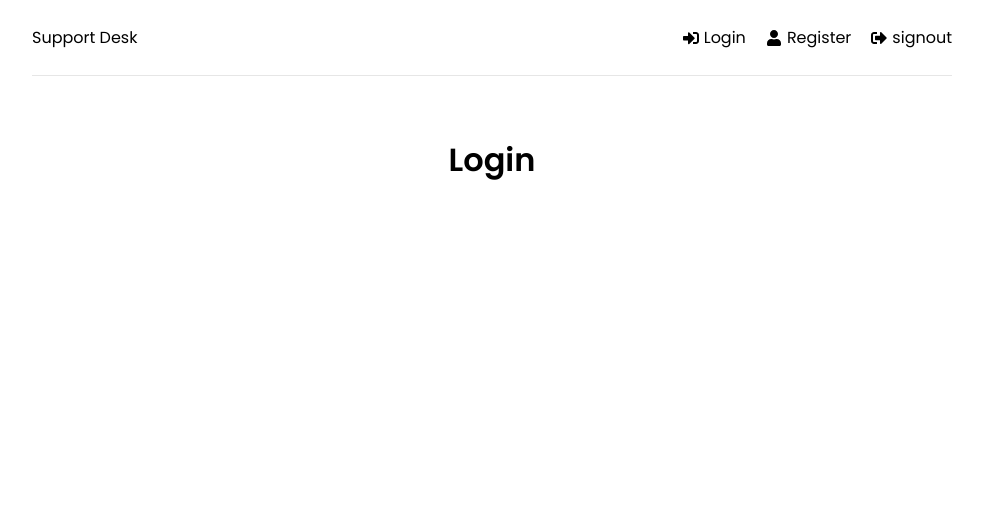
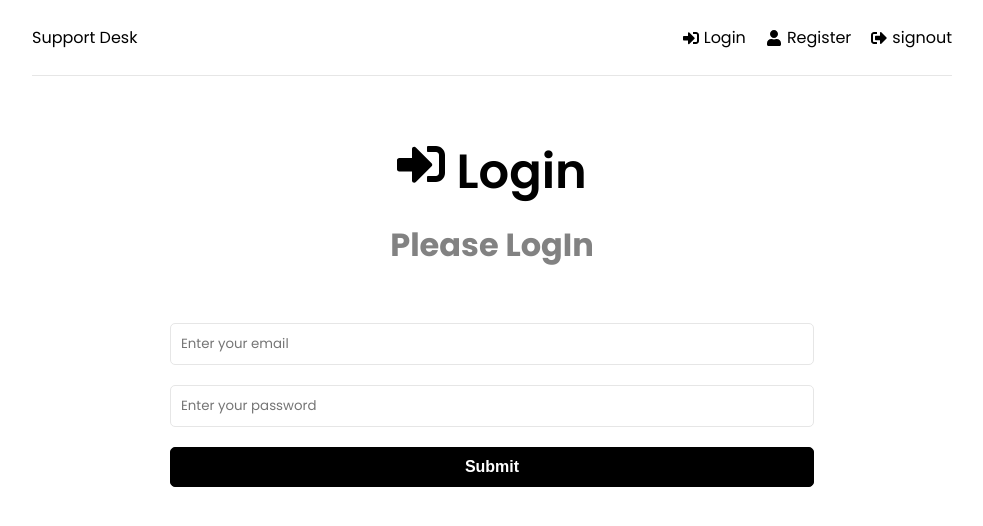
Before and after one commit to kr-sarvesh/Goal-Tracking, a React (Create React App) app in the folder frontend/: page /login in a window 1280 px wide. Shown: the top 526 px of the page, without its empty margins (148-1131 px from the left). Built offline with nearby package versions, Linux system fonts and the light colour scheme.

Commit message:
added login component

```diff
--- a/frontend/src/pages/Login.jsx
+++ b/frontend/src/pages/Login.jsx
@@ -1,8 +1,69 @@
+import { useState } from 'react'
+import { FaSignInAlt } from 'react-icons/fa'
+import { Link } from 'react-router-dom'
+import { toast } from 'react-toastify'
 function Login() {
+  const [formData, setFormData] = useState({
+    email: '',
+    password: '',
+  })
+  //   Destructuring the formData
+  const { email, password } = formData
+
+  //   onChange function
+  const onChange = (e) => {
+    setFormData((prevState) => ({
+      ...prevState,
+      [e.target.name]: e.target.value,
+    }))
+  }
+  //   onSubmit function
+  const onSubmit = (e) => {
+    e.preventDefault()
+  }
   return (
-    <div>
-      <h1>Login</h1>
-    </div>
+    <>
+      <section className='heading'>
+        <h1>
+          <FaSignInAlt /> Login
+        </h1>
+        <p>Please LogIn</p>
+      </section>
+      <section className='form'>
+        <form onSubmit={onSubmit}>
+          <div className='form-group'>
+            <input
+              type='email'
+              className='form-control'
+              id='email'
+              name='email'
+              value={email}
+              onChange={onChange}
+              placeholder='Enter your email'
+              required
+            />
+          </div>
+          <div className='form-group'>
+            <input
+              type='password'
+              className='form-control'
+              id='password'
+              name='password'
+              value={password}
+              onChange={onChange}
+              placeholder='Enter your password'
+              required
+            />
+          </div>
+
+          <div className='form-group'>
+            <button type='submit' className='btn btn-block'>
+              Submit
+            </button>
+          </div>
+        </form>
+      </section>
+    </>
   )
 }
 export default Login
```
